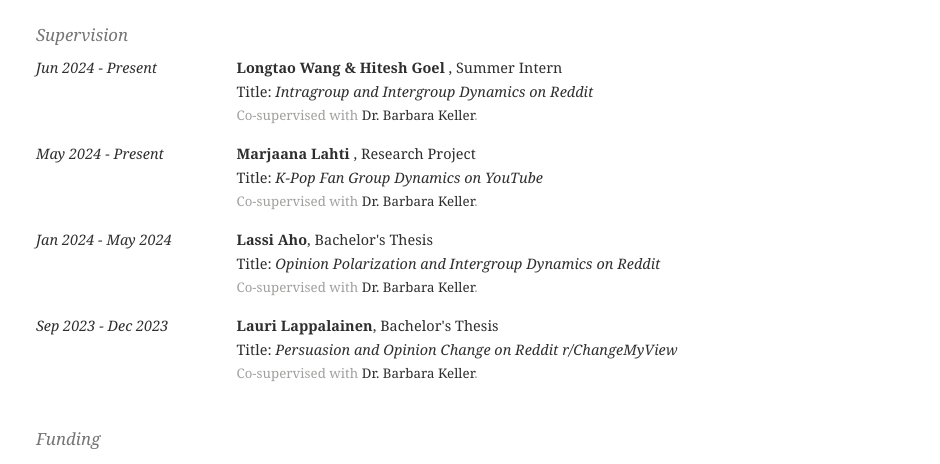
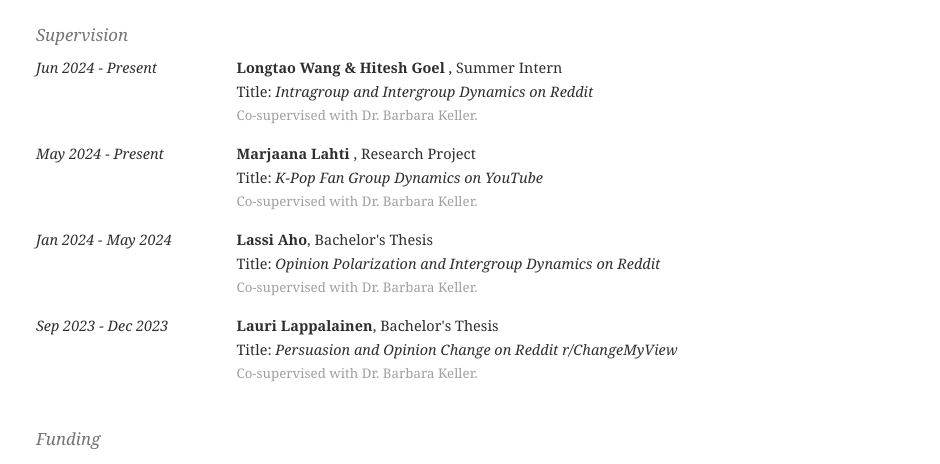
Before and after one commit to yanxxia/yanxxia.github.io, a Jekyll site: the page built from resume.html, in a window 1280 px wide. Shown: the part 1117-1581 px from the top of the page, without its empty margins (168-1108 px from the left). Built offline with Jekyll 4.4.1, drawn with Linux system fonts in a browser that asks for light colours.

Commit message:
Update 2024

```diff
--- a/_sass/main.scss
+++ b/_sass/main.scss
@@ -71,6 +71,7 @@
   float: right;
   font-size: 80%;
   color: $light-color;
+  margin-top: 2px;
 }
 
 .footer-div {
--- a/resume.html
+++ b/resume.html
@@ -102,7 +102,7 @@
       <div class="content-div">
         <div class="content"><b>Longtao Wang & Hitesh Goel </b>, Summer Intern</div>
         <div class="content">Title: <i>Intragroup and Intergroup Dynamics on Reddit</i></div>
-        <div class="content description last">Co-supervised with <a href="https://users.aalto.fi/~kellerb1/"  class="dark">Dr. Barbara Keller</a>.</div>
+        <div class="content description last">Co-supervised with <a href="https://users.aalto.fi/~kellerb1/">Dr. Barbara Keller</a>.</div>
       </div>
     </div>
     <div class="entry-div">
@@ -110,7 +110,7 @@
       <div class="content-div">
         <div class="content"><b>Marjaana Lahti </b>, Research Project</div>
         <div class="content">Title: <i>K-Pop Fan Group Dynamics on YouTube</i></div>
-        <div class="content description last">Co-supervised with <a href="https://users.aalto.fi/~kellerb1/"  class="dark">Dr. Barbara Keller</a>.</div>
+        <div class="content description last">Co-supervised with <a href="https://users.aalto.fi/~kellerb1/">Dr. Barbara Keller</a>.</div>
       </div>
     </div>
     <div class="entry-div">
@@ -118,7 +118,7 @@
       <div class="content-div">
         <div class="content"><b>Lassi Aho</b>, Bachelor's Thesis</div>
         <div class="content">Title: <i>Opinion Polarization and Intergroup Dynamics on Reddit</i></div>
-        <div class="content description last">Co-supervised with <a href="https://users.aalto.fi/~kellerb1/"  class="dark">Dr. Barbara Keller</a>.</div>
+        <div class="content description last">Co-supervised with <a href="https://users.aalto.fi/~kellerb1/">Dr. Barbara Keller</a>.</div>
       </div>
     </div>
     <div class="entry-div">
@@ -126,7 +126,7 @@
       <div class="content-div">
         <div class="content"><b>Lauri Lappalainen</b>, Bachelor's Thesis</div>
         <div class="content">Title: <i>Persuasion and Opinion Change on Reddit r/ChangeMyView</i></div>
-        <div class="content description last section-last">Co-supervised with <a href="https://users.aalto.fi/~kellerb1/"  class="dark">Dr. Barbara Keller</a>.</div>
+        <div class="content description last section-last">Co-supervised with <a href="https://users.aalto.fi/~kellerb1/">Dr. Barbara Keller</a>.</div>
       </div>
     </div>
   </div>
@@ -171,13 +171,13 @@
     <div class="entry-div">
       <div class="time-div">Apr 2024</div>
       <div class="content-div">
-        <div class="content"><b>TOCHI</b> (ACM Transactions on Computer-Human Interaction)</div>
+        <div class="content"><a href="https://dl.acm.org/journal/tochi" class="dark"><b>TOCHI</b> (ACM Transactions on Computer-Human Interaction)</a></div>
       </div>
     </div>
     <div class="entry-div">
       <div class="time-div">May 2024</div>
       <div class="content-div">
-        <div class="content last section-last"><b>ICWSM</b> (International AAAI Conference on Web and Social Media)</div>
+        <div class="content last section-last"><a href="https://icwsm.org" class="dark"><b>ICWSM</b> (International AAAI Conference on Web and Social Media)</a></div>
       </div>
     </div>
   </div>
```
